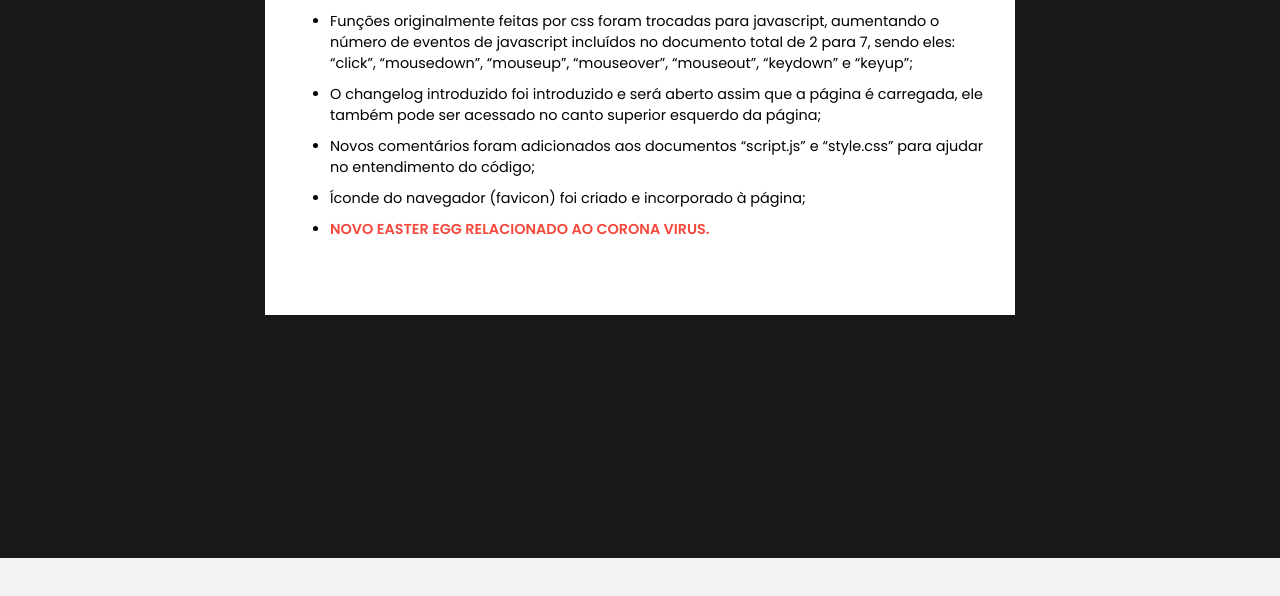
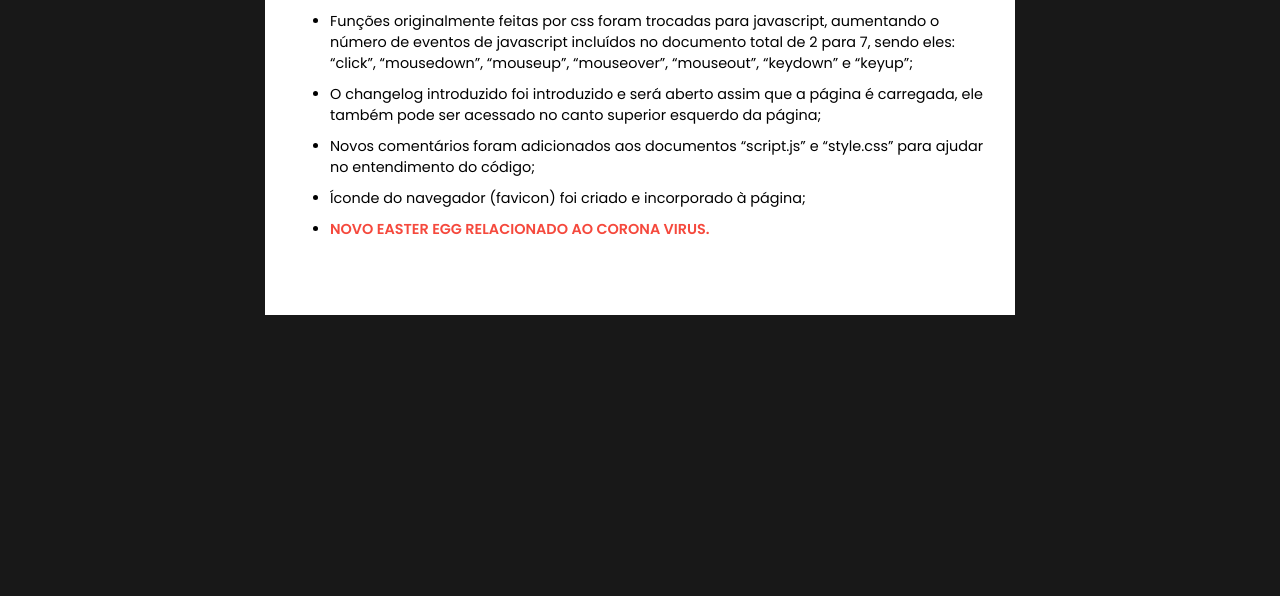
Before and after one commit to GhostlyRaspberry/botao, a plain HTML site: page index.html in a window 1280 px wide. Shown: the part 234-830 px from the top of the page. Before the commit the page ends 800 px from the top, so only its background shows below. Drawn offline with Linux system fonts and the light colour scheme.

Commit message:
Add files via upload

```diff
--- a/style.css
+++ b/style.css
@@ -2,6 +2,7 @@ body{
   background-color: #f2f2f2;
   font-family: 'Poppins', sans-serif;
   margin-top: 0px;
+  overflow: hidden;
 }
 
 /*Título da página*/
@@ -104,7 +105,7 @@ p, li{
   left: 0;
   top: 0;
   width: 100%;
-  height: 86.5%; /* Por alguma razão 100% passava do limite da página */
+  height: 100%;
   background-color: rgba(0,0,0,0.9);
 }
 
```
